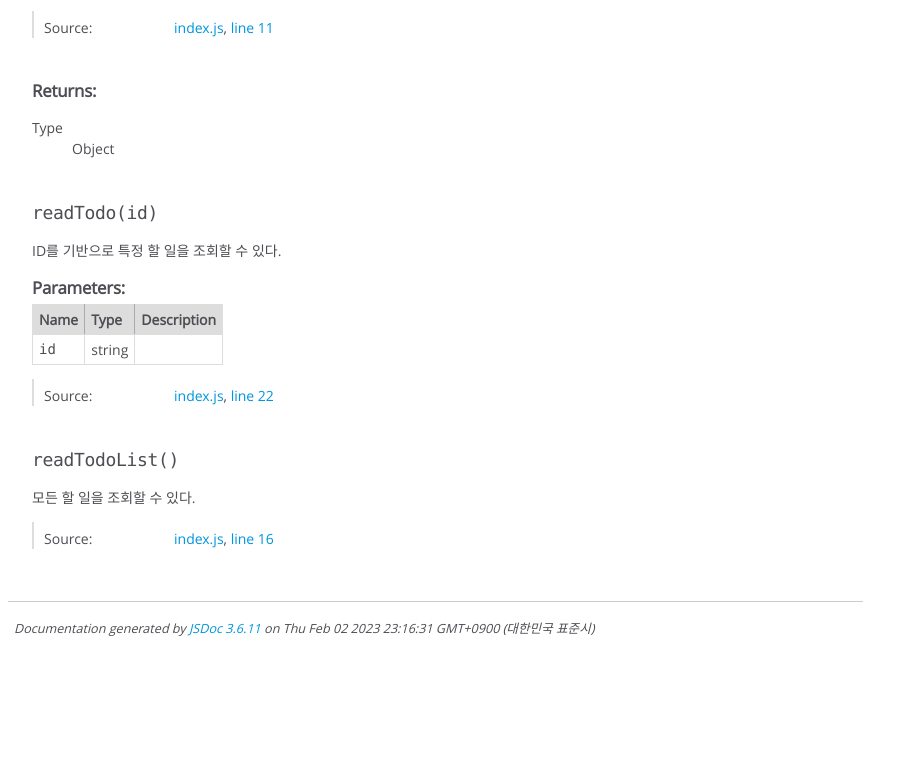
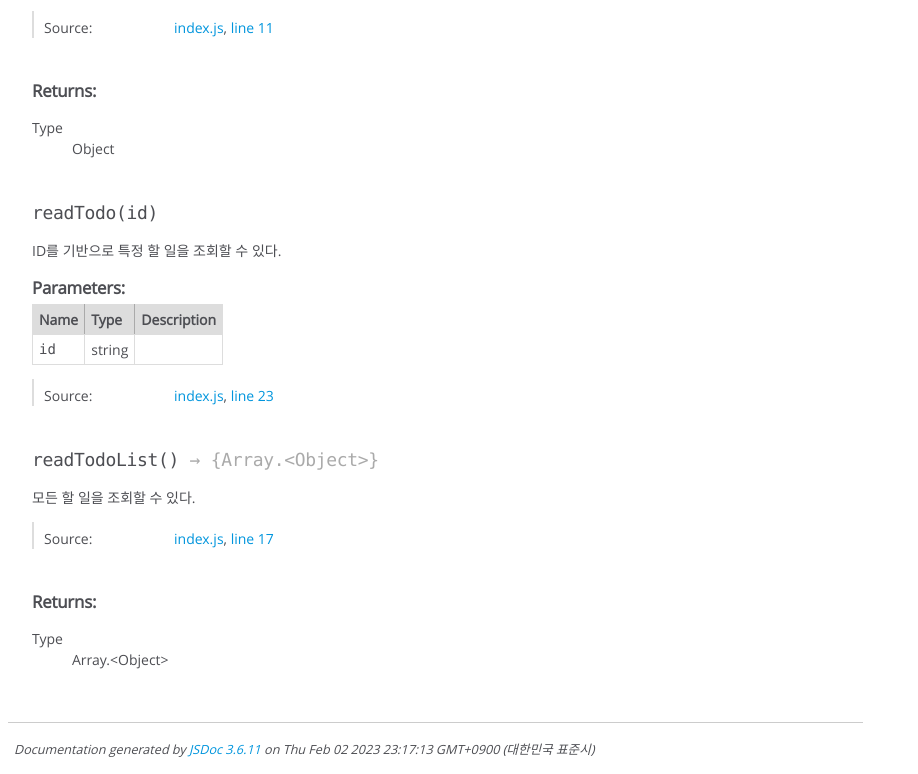
Before and after one commit to pocojang/jsdoc-boilerplate, a website: page docs/global.html in a window 1280 px wide. Shown: the part 509-1283 px from the top of the page, without its empty margins (0-918 px from the left). Before the commit the page ends 1161 px from the top, so only its background shows below. Drawn offline with Linux system fonts and the light colour scheme.

Commit message:
fix: readTodoList() 수정

```diff
--- a/docs/global.html
+++ b/docs/global.html
@@ -497,7 +497,7 @@
 
     <dt class="tag-source">Source:</dt>
     <dd class="tag-source"><ul class="dummy"><li>
-        <a href="index.js.html">index.js</a>, <a href="index.js.html#line22">line 22</a>
+        <a href="index.js.html">index.js</a>, <a href="index.js.html#line23">line 23</a>
     </li></ul></dd>
 
 
@@ -533,7 +533,7 @@
 
 
 
-    <h4 class="name" id="readTodoList"><span class="type-signature"></span>readTodoList<span class="signature">()</span><span class="type-signature"></span></h4>
+    <h4 class="name" id="readTodoList"><span class="type-signature"></span>readTodoList<span class="signature">()</span><span class="type-signature"> &rarr; {Array.&lt;Object>}</span></h4>
 
 
 
@@ -585,7 +585,7 @@
 
     <dt class="tag-source">Source:</dt>
     <dd class="tag-source"><ul class="dummy"><li>
-        <a href="index.js.html">index.js</a>, <a href="index.js.html#line16">line 16</a>
+        <a href="index.js.html">index.js</a>, <a href="index.js.html#line17">line 17</a>
     </li></ul></dd>
 
 
@@ -608,6 +608,24 @@
 
 
 
+
+
+<h5>Returns:</h5>
+
+
+
+
+<dl>
+    <dt>
+        Type
+    </dt>
+    <dd>
+
+<span class="param-type">Array.&lt;Object></span>
+
+
+    </dd>
+</dl>
 
 
 
@@ -637,7 +655,7 @@
 <br class="clear">
 
 <footer>
-    Documentation generated by <a href="https://github.com/jsdoc/jsdoc">JSDoc 3.6.11</a> on Thu Feb 02 2023 23:16:31 GMT+0900 (대한민국 표준시)
+    Documentation generated by <a href="https://github.com/jsdoc/jsdoc">JSDoc 3.6.11</a> on Thu Feb 02 2023 23:17:13 GMT+0900 (대한민국 표준시)
 </footer>
 
 <script> prettyPrint(); </script>
--- a/src/index.js
+++ b/src/index.js
@@ -12,6 +12,7 @@ function createTodo(id, content, isDone, category, tags) {}
 
 /**
  * 모든 할 일을 조회할 수 있다.
+ * @return {Object[]}
  */
 function readTodoList() {}
 
```
Also changed, not shown: docs/index.html (+1 -1 lines), docs/index.js.html (+2 -1 lines).
